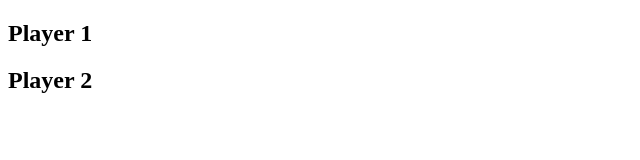
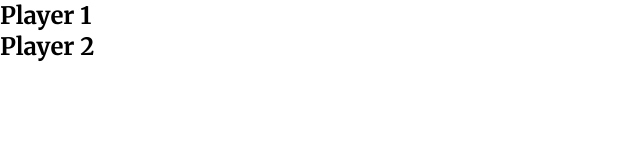
Before and after one commit to reneepinna/Tic-Tac-Toe, a plain HTML site: page index.html in a window 1280 px wide. Shown: the whole page, without its empty margins (0-640 px from the left). Drawn offline with Linux system fonts and the light colour scheme.

Commit message:
Add Merriweather font and global rules

```diff
--- a/index.html
+++ b/index.html
@@ -3,6 +3,9 @@
 <head>
   <title>Tic-Tac-Toe</title>
   <link href="/styles.css" rel="stylesheet">
+  <link rel="preconnect" href="https://fonts.googleapis.com">
+  <link rel="preconnect" href="https://fonts.gstatic.com" crossorigin>
+  <link href="https://fonts.googleapis.com/css2?family=Merriweather:ital,wght@0,300;0,400;0,700;0,900;1,300;1,400;1,700;1,900&display=swap" rel="stylesheet">
 </head>
 <body>
   <section class="player-bar" id="player-1">
--- a/styles.css
+++ b/styles.css
@@ -0,0 +1,10 @@
+* {
+  box-sizing: border-box;
+  margin: 0;
+  font-family: 'Merriweather', serif;
+}
+
+html,
+body {
+  height: 100%;
+}
```
